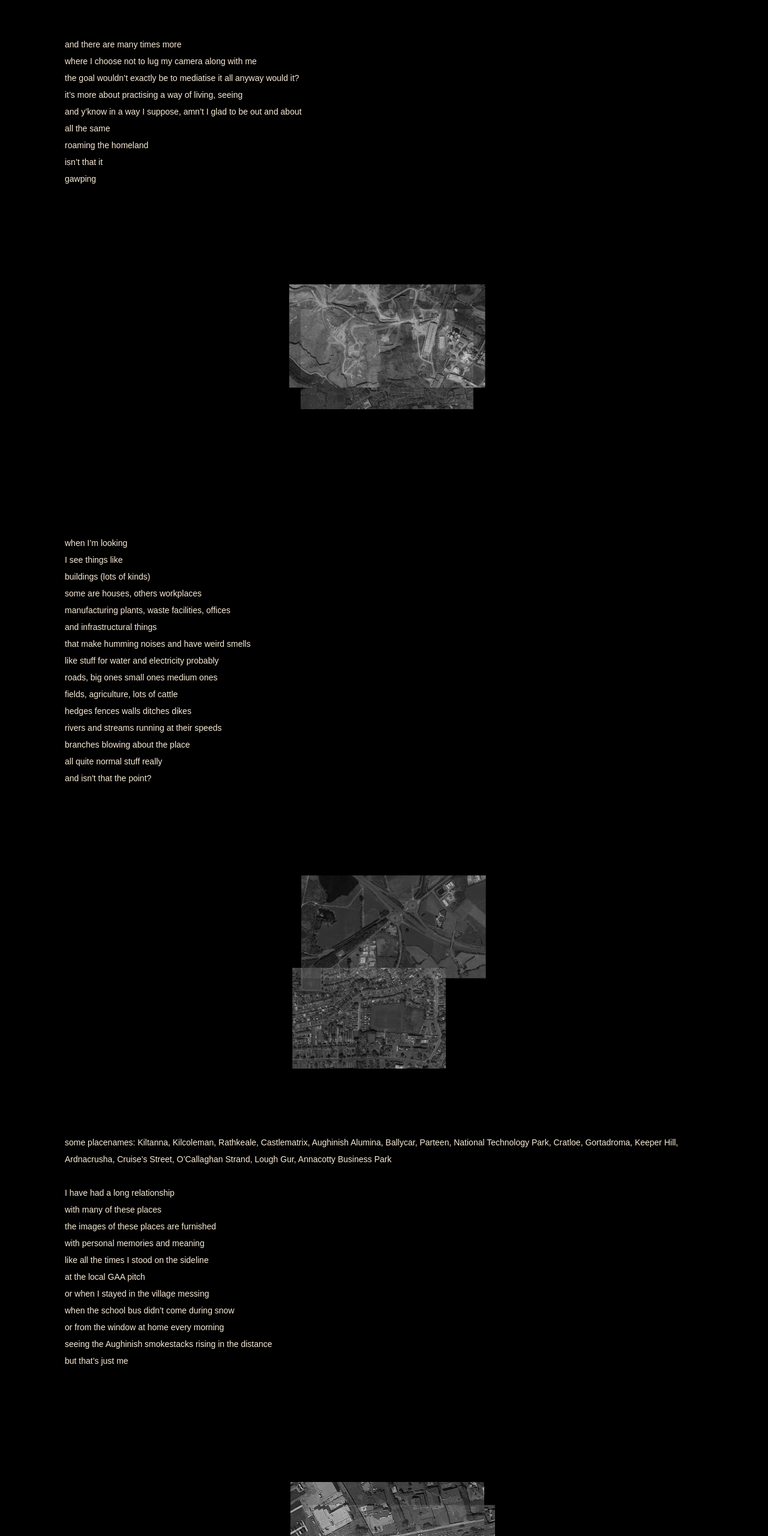
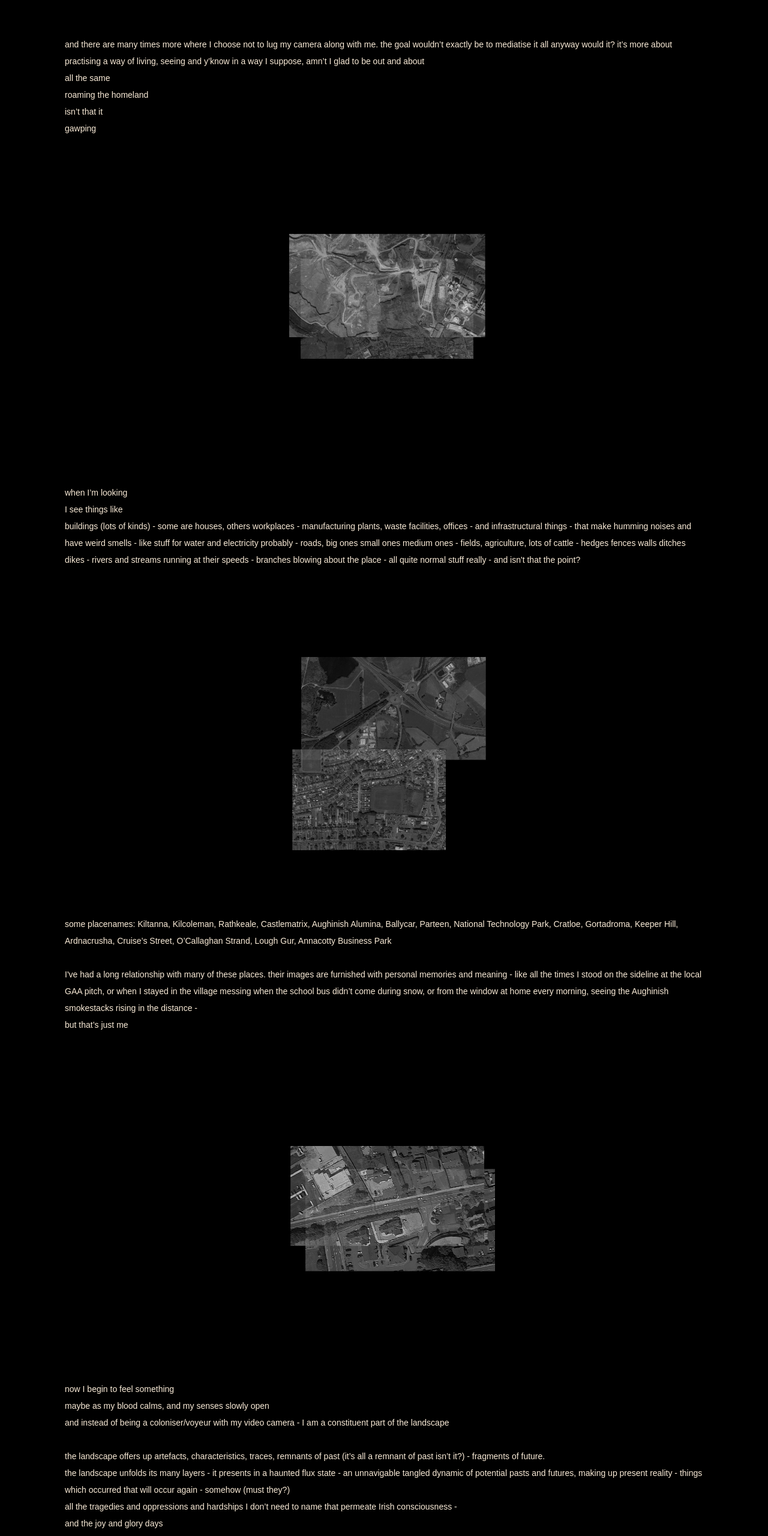
Before and after one commit to mickykiiatein/concept-null-2021, a plain HTML site: page index.html in a window 1280 px wide. Shown: the part 1928-4488 px from the top of the page at 60% size. Drawn offline with Linux system fonts and the light colour scheme.

Commit message:
Update index.html

```diff
--- a/index.html
+++ b/index.html
@@ -50,10 +50,10 @@
 
         <div class="textleft">
         <p>
-            and there are many times more<br>
-            where I choose not to lug my camera along with me<br>
-            the goal wouldn’t exactly be to mediatise it all anyway would it?<br>
-            it’s more about practising a way of living, seeing<br>
+            and there are many times more
+            where I choose not to lug my camera along with me.
+            the goal wouldn’t exactly be to mediatise it all anyway would it?
+            it’s more about practising a way of living, seeing
             and y’know in a way I suppose, amn’t I glad to be out and about<br>
             all the same<br>
             roaming the homeland<br>
@@ -68,18 +68,18 @@
         <div class="textleft">
         <p>when I’m looking <br>
             I see things like<br>
-            buildings (lots of kinds)<br>
-            some are houses, others workplaces<br>
-            manufacturing plants, waste facilities, offices<br>
-            and infrastructural things <br>
-            that make humming noises and have weird smells<br>
-            like stuff for water and electricity probably<br>
-            roads, big ones small ones medium ones<br>
-            fields, agriculture, lots of cattle<br>
-            hedges fences walls ditches dikes<br>
-            rivers and streams running at their speeds<br>
-            branches blowing about the place<br>
-            all quite normal stuff really<br>
+            buildings (lots of kinds) -
+            some are houses, others workplaces -
+            manufacturing plants, waste facilities, offices -
+            and infrastructural things -
+            that make humming noises and have weird smells -
+            like stuff for water and electricity probably -
+            roads, big ones small ones medium ones -
+            fields, agriculture, lots of cattle -
+            hedges fences walls ditches dikes -
+            rivers and streams running at their speeds -
+            branches blowing about the place -
+            all quite normal stuff really -
             and isn't that the point?</p>
 
     </div>
@@ -92,16 +92,16 @@
             some placenames: Kiltanna, Kilcoleman, Rathkeale, Castlematrix, Aughinish Alumina, Ballycar, Parteen, National Technology Park, Cratloe, Gortadroma, Keeper Hill, Ardnacrusha, Cruise’s Street, O’Callaghan Strand, Lough Gur, Annacotty Business Park
             <br>
             <br>
-            I have had a long relationship<br>
-            with many of these places<br>
-            the images of these places are furnished <br>
-            with personal memories and meaning<br>
-            like all the times I stood on the sideline <br>
-            at the local GAA pitch<br>
-            or when I stayed in the village messing<br>
-            when the school bus didn’t come during snow<br>
-            or from the window at home every morning<br>
-            seeing the Aughinish smokestacks rising in the distance<br>
+            I've had a long relationship
+            with many of these places.
+            their images are furnished
+            with personal memories and meaning -
+            like all the times I stood on the sideline
+            at the local GAA pitch,
+            or when I stayed in the village messing
+            when the school bus didn’t come during snow,
+            or from the window at home every morning,
+            seeing the Aughinish smokestacks rising in the distance -<br>
             but that’s just me
 
         </p>
@@ -114,33 +114,33 @@
     <div class="textleft">
         <p>
             now I begin to feel something<br>
-            maybe as my blood calms<br>
+            maybe as my blood calms,
             and my senses slowly open<br>
-            and instead of being a coloniser/voyeur of the landscape<br>
-            with my video camera<br>
-            I am a constituent part of it <br>
-
-            the landscape offers up<br>
-            artefacts, characteristics, traces<br>
-            remnants of past (it’s all a remnant of past isn’t it?)<br>
-            fragments of future<br>
-            the landscape unfolds its many layers<br>
-            it presents in a haunted flux state<br>
-            an unnavigable tangled dynamic of potential pasts and futures<br>
-            making up present reality<br>
-            things which occurred that will occur again<br>
+            and instead of being a coloniser/voyeur
+            with my video camera -
+            I am a constituent part of the landscape <br>
+<br>
+            the landscape offers up
+            artefacts, characteristics, traces,
+            remnants of past (it’s all a remnant of past isn’t it?) -
+            fragments of future.<br>
+            the landscape unfolds its many layers -
+            it presents in a haunted flux state -
+            an unnavigable tangled dynamic of potential pasts and futures,
+            making up present reality -
+            things which occurred that will occur again -
             somehow (must they?)<br>
-            all the tragedies and oppressions and hardships<br>
-            I don’t need to name<br>
-            that permeate Irish consciousness <br>
+            all the tragedies and oppressions and hardships
+            I don’t need to name
+            that permeate Irish consciousness - <br>
             and the joy and glory days <br>
-            dancing and music<br>
-            feasting and jubilation<br>
-            rewarding hard work<br>
+            dancing and music,
+            feasting and jubilation,
+            rewarding hard work,
             friendship and meitheal<br>
             <br>
-            the land holds multiplicities<br>
-            many-voiced (human and non-human)<br>
+            the land holds multiplicities -
+            many-voiced (human and non-human) -
             some you hear, babbling to eternity<br>
             many held down deep<br>
             bogsunk mem’ry<br>
@@ -153,30 +153,30 @@
 
         <div class="textleft">
         <p>
-            I’m quick to think of the landscape as human culture<br>
-            landscape as a stage for human dramas to unfold<br>
-            writ with layers of human stories<br>
-            and I think of our agency over the land<br>
+            I’m quick to think of the landscape as human culture -
+            landscape as a stage for human dramas to unfold,
+            writ with layers of human story.
+            and I think of our agency over the land - <br>
             our exploitation of it <br>
             our poisoning of it<br>
             the sick land<br>
-            disaster spelled for the future<br>
-            how might we change tactic<br>
+            disaster spelled for the future -
+            how might we change tactic -
             how might care for the sick land?<br>
             <br>
-            but here, taking note of the land as it appears to be<br>
-            it doesn’t necessarily appear overtly fussed about human culture<br>
-            some buildings I see are as yet only half-built (hot market shit)<br>
-            many others I see are neglected and forgotten <br>
-            becoming reclaimed by creeping mosses and plants<br>
-            and insects and birds and the odd rat no doubt<br>
-            all are works-in-progress nonetheless<br>
+            but here, taking note of the land as it appears to be,
+            it doesn’t necessarily appear overtly fussed about human culture.
+            some buildings I see are as yet only half-built,
+            many others I see are neglected and forgotten -
+            becoming reclaimed by creeping mosses and plants
+            and insects and birds and the odd rat no doubt.
+            all are works-in-progress.<br>
             without us, things carry on nonetheless<br>
             things will change<br>
             <br>
-            we can draw as many dividing lines as we like<br>
-            across the surface of the land<br>
-            despite our best efforts, the land cannot be owned<br>
+            we can draw as many dividing lines as we like
+            across the surface of the land -
+            but despite our best efforts, the land cannot be owned<br>
             we are not its master<br>
             the land is unownable<br>
             we do not write its history<br>
@@ -195,31 +195,28 @@
             gawping at the landscape <br>
             until time becomes liquid<br>
             <br>
-            it’s full of non-human life<br>
-            plants and animals and fungi<br>
-            but humans are part of it too<br>
+            plant landscape, animal landscape, voice of fungus and bacterium and virus, and human. <br>
             long ago it probably used to have different animals<br>
             like cows that look a bit funny or different<br>
-            butterflies that were massive<br>
-            and the humans were different too<br>
-            I think of the old Irish pagans and <br>
-            how I like their idea of time<br>
-            as cyclical, moving with the seasons<br>
-            and I think of them eating all the different kinds of mushrooms<br>
-            and having mad psychedelic sensuous experiences<br>
-            where they felt deeply connected to a more than human landscape<br>
-            and drew mad spiral shapes on stones<br>
-            I’d be interested to hear what kind of sounds they made<br>
+            or butterflies that were massive<br>
+            and the humans<br>
+            I think of the old Irish pagans and
+            how I like their idea of a cyclical time, moving thru the seasons -
+            and I think of them eating all different kinds of mushrooms
+            and having mad psychedelic sensuous experiences,
+            where they felt deeply connected to a more than human landscape,
+            and drew mad spiral shapes on stones.
+            I’d be interested to hear what kind of sounds they made -
             maybe they still echo, too<br>
             <br>
-            and do I long for some kind of regression into tribalism<br>
-            is that what this is all about?<br>
-            would that solve whatever problems I think there are?<br>
-            for now, I’m not sure how that can happen<br>
+            and do I long for some kind of regression into tribalism -
+            is that what this is all about?
+            would that solve whatever problems I think there are?
+            for now, I’m not sure how that can happen -
             with us having starbucks and iPads and all<br>
-            anyway<br>
+            but anyway<br>
             I quietly reach over<br>
-            and press stop record<br>
+            and press 'stop record'<br>
 
         </p>
     </div>
```
